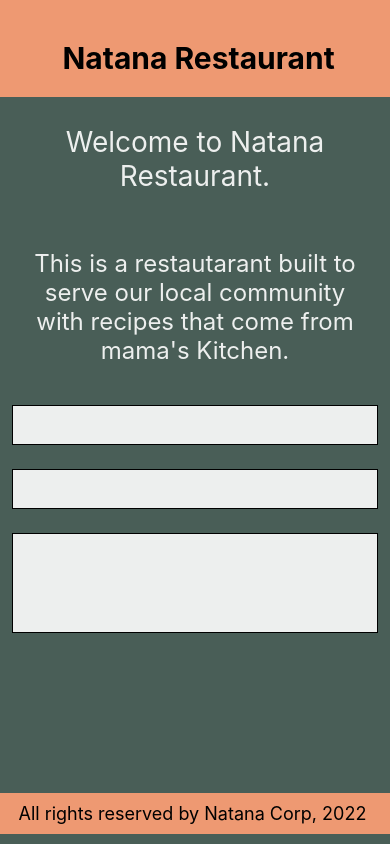
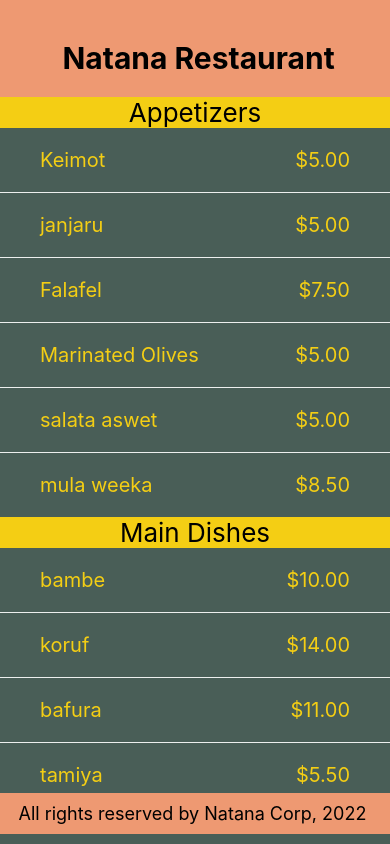
Before and after one commit to Jadashi97/Restaurant-app, a React Native app: screen / in a window 390 px wide. Built offline with nearby package versions, Linux system fonts and the light colour scheme.

Commit message:
(feat): changed the menu items

```diff
--- a/App.js
+++ b/App.js
@@ -14,8 +14,8 @@ export default function App() {
       <NatanaRestauHeader/>
       {/* <WelcomeScreen/> */}
       {/* <MenuItems/> */}
-      {/* <RenderSectionList/> */}
-      <FeedBackForm/>
+      <RenderSectionList/>
+      {/* <FeedBackForm/> */}
     </View>
     <View style={{backgroundColor: '#495E57'}}>
       <Footer/>
--- a/components/renderSectionList.js
+++ b/components/renderSectionList.js
@@ -10,29 +10,29 @@ const menuItemsToDisplay = [
       { name: 'janjaru', price: '$5.00' },
       { name: 'Falafel', price: '$7.50' },
       { name: 'Marinated Olives', price: '$5.00' },
-      { name: 'Kofta', price: '$5.00' },
+      { name: 'salata aswet', price: '$5.00' },
       { name: 'mula weeka', price: '$8.50' },
     ],
   },
   {
     title: 'Main Dishes',
     data: [
-      { name: 'Lentil Burger', price: '$10.00' },
-      { name: 'Smoked Salmon', price: '$14.00' },
-      { name: 'Kofta Burger', price: '$11.00' },
-      { name: 'Turkish Kebab', price: '$15.50' },
+      { name: 'bambe', price: '$10.00' },
+      { name: 'koruf', price: '$14.00' },
+      { name: 'bafura', price: '$11.00' },
+      { name: 'tamiya', price: '$5.50' },
     ],
   },
   {
     title: 'Sides',
     data: [
       { name: 'Fries', price: '$3.00', id: '11K' },
-      { name: 'Buttered Rice', price: '$3.00' },
-      { name: 'Bread Sticks', price: '$3.00' },
-      { name: 'Pita Pocket', price: '$3.00' },
-      { name: 'Lentil Soup', price: '$3.75' },
-      { name: 'Greek Salad', price: '$6.00' },
-      { name: 'Rice Pilaf', price: '$4.00' },
+      { name: 'Rice', price: '$3.00' },
+      { name: 'Bread', price: '$3.00' },
+      { name: 'Asida', price: '$3.00' },
+      { name: 'potato', price: '$3.75' },
+      { name: 'Salad', price: '$6.00' },
+      { name: 'matooke', price: '$4.00' },
     ],
   },
   {
```
